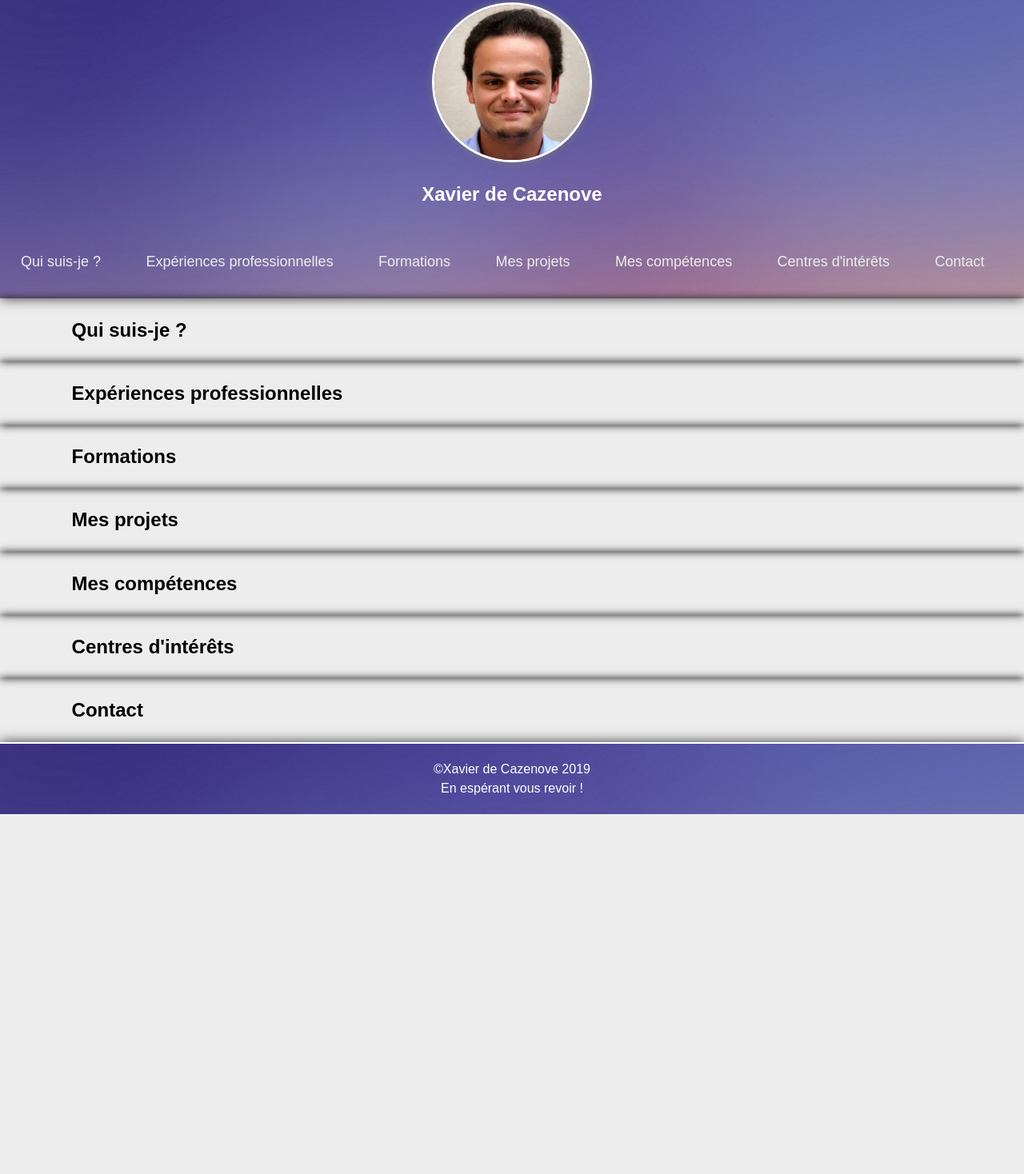
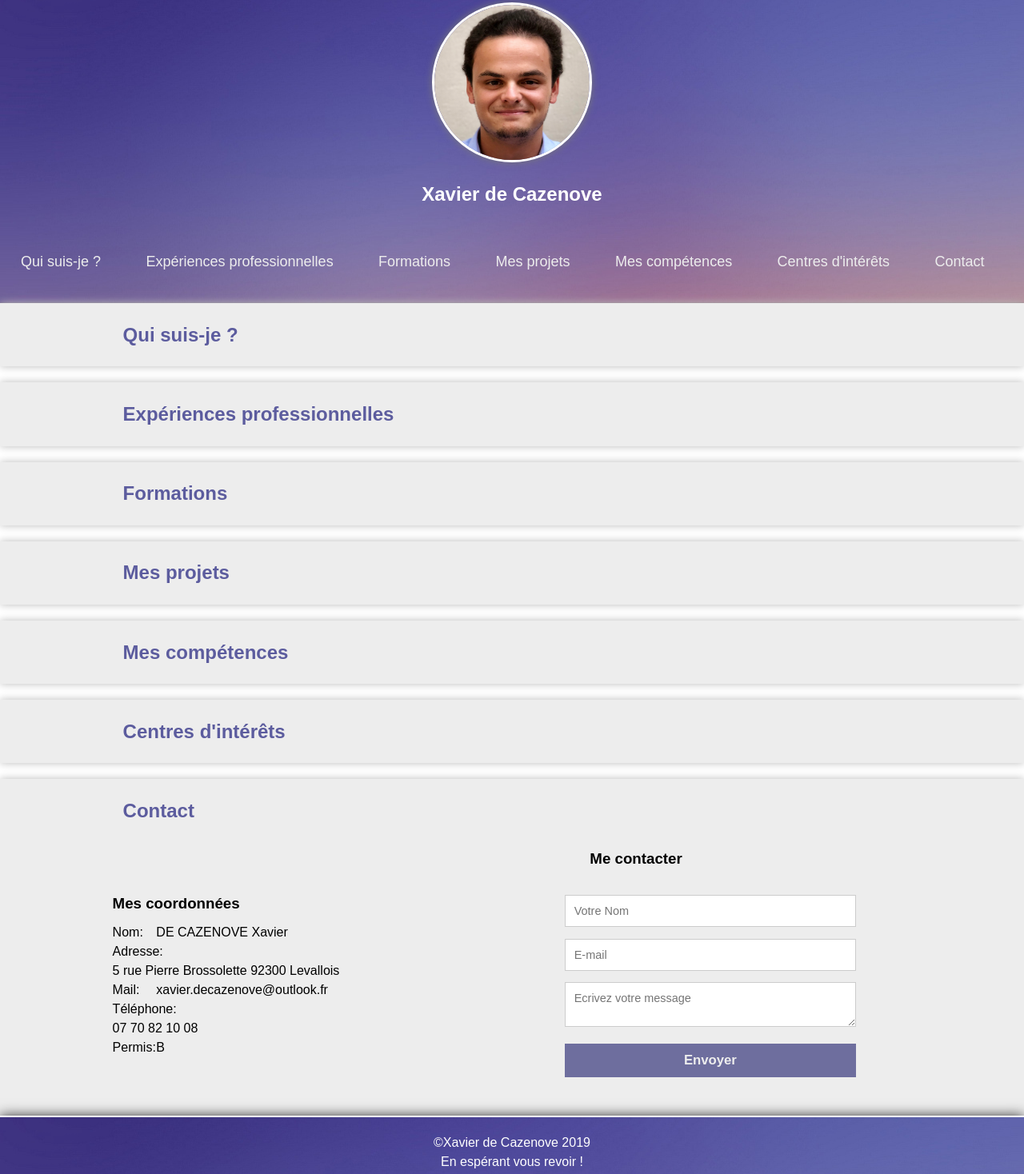
Before and after one commit to xavierdecazenove/18-19_TWOIng4_TP1, a plain HTML site: page index.html in a window 1280 px wide. Shown: the part 17-1485 px from the top of the page at 80% size. Before the commit the page ends 1035 px from the top, so only its background shows below. Drawn offline with nearby package versions, Linux system fonts and the light colour scheme.

Commit message:
Modèle section créer + section contact + référence à un élément d'une navbar

```diff
--- a/index.html
+++ b/index.html
@@ -12,50 +12,94 @@
         <h1 id="titre_pp">Xavier de Cazenove</h1>
         <nav>
             <ul>
-                <li><a href="">Qui suis-je ?</a></li>
-                <li><a href="">Expériences professionnelles</a></li>
-                <li><a href="">Formations</a></li>
-                <li><a href="">Mes projets</a></li>
-                <li><a href="">Mes compétences</a></li>
-                <li><a href="">Centres d'intérêts</a></li>
-                <li><a href="">Contact</a></li>
+                <li><a href="#about">Qui suis-je ?</a></li>
+                <li><a href="#exp_pro">Expériences professionnelles</a></li>
+                <li><a href="#formation">Formations</a></li>
+                <li><a href="#projet">Mes projets</a></li>
+                <li><a href="#competences">Mes compétences</a></li>
+                <li><a href="#centre_interet">Centres d'intérêts</a></li>
+                <li><a href="#contact">Contact</a></li>
             </ul>
         </nav>
     </header>
+
     <main>
+        <section>
             <header>
-            <h1>Qui suis-je ?</h1>
+                <h1 id="about">Qui suis-je ?</h1>
             </header>
-    </main>
-    <main>
+        </section>
+        <section>
             <header>
-            <h1>Expériences professionnelles</h1>
+                <h1 id="exp_pro">Expériences professionnelles</h1>
             </header>
-    </main>
-    <main>
+        </section>
+        <section>
             <header>
-            <h1>Formations</h1>
+                <h1 id="formation">Formations</h1>
             </header>
-    </main>
-    <main>
+        </section>
+        <section>
             <header>
-            <h1>Mes projets</h1>
+                <h1 id="projet">Mes projets</h1>
             </header>
-    </main>
-    <main>
+        </section>
+        <section>
             <header>
-            <h1>Mes compétences</h1>
+                <h1 id="competences">Mes compétences</h1>
             </header>
-    </main>
-    <main>
+        </section>
+        <section>
             <header>
-            <h1>Centres d'intérêts</h1>
+                <h1 id="centre_interet">Centres d'intérêts</h1>
             </header>
-    </main>
-    <main>
+        </section>
+        <section class="section_contact">
             <header>
-            <h1>Contact</h1>
+                <h1 id="contact">Contact</h1>
             </header>
+            <article>
+                <table style="width: 85%; padding-left: 5%">
+                    <tbody>
+                    <tr>
+                        <td>
+                            <h3>Mes coordonnées</h3>
+                            <div class="contact-flex">
+                                <p>Nom: </p>
+                                <p>DE CAZENOVE Xavier</p>
+                            </div>
+                            <div class="contact-flex">
+                                <p>Adresse: </p>
+                                <p>5 rue Pierre Brossolette 92300 Levallois</p>
+                            </div>
+                            <div class="contact-flex">
+                                <p>Mail: </p>
+                                <p>xavier.decazenove@outlook.fr</p>
+                            </div>
+                            <div class="contact-flex">
+                                <p>Téléphone: </p>
+                                <p>07 70 82 10 08</p>
+                            </div>
+                            <div class="contact-flex">
+                                <p>Permis: </p>
+                                <p>B</p>
+                        </td>
+                        <td>
+                            <h3>Me contacter</h3>
+                            <div class="form-style">
+                                <form>
+                                    <p><input type="text" name="field1" placeholder="Votre Nom" /></p>
+                                    <p><input type="email" name="field2" placeholder="E-mail" /></p>
+                                    <p><textarea name="field3" placeholder="Ecrivez votre message"></textarea></p>
+                                    <p><input type="submit" value="Envoyer" /></p>
+                                </form>
+                            </div>
+                        </td>
+                    </tr>
+                    </tbody>
+                </table>
+            </article>
+        </section>
     </main>
 
     <footer class="db">
--- a/style.css
+++ b/style.css
@@ -11,16 +11,30 @@ body {
 }
 
 header h1{
-    color: black;
+    color: rgb(92,92,158);
     font-size: 1.5em;
     width: 90%;
     margin: 0 auto;
     padding: 2%;
 }
 
+article h3{
+    color: black;
+    width: 80%;
+    margin: 0 auto;
+    padding: 2%;
+}
+
+section{
+    margin-bottom: 20px;
+    width: 100%;
+    background-color: #ededed;
+}
+
 main {
     width: 100%;
-    box-shadow: 0px 0px 10px #222;
+    box-shadow: 0px 0px 2px #777;
+    background-color: white;
 }
 
 
@@ -41,11 +55,22 @@ footer a{
 nav li {
     list-style-type: none;
     margin: 0;
-    padding: 0;
+    padding-bottom: 3px;
     display: inline-block;
     position: relative;
     font-size: 18px;
     color: #ededed;
+}
+
+/* Permet l'animation lorsque l'on passe la souris sur la navbar */
+nav li:after {
+    content: '';
+    display: block;
+    margin: auto;
+    height: 3px;
+    width: 0px;
+    background: transparent;
+    transition: width .5s ease, background-color .5s ease;
 }
 
 nav li a {
@@ -56,18 +81,15 @@ nav li a {
     display: inline-block;
     outline: 0;
     font-weight: 500;
+    border: hidden;
 }
 
+li:hover:after {
+    width: 100%;
+    background: white;
+}
 
-section {
-    display: flex;
-    flex-flow: row wrap;
-    justify-content: center;
-    width: 100%;
-    padding-bottom: 20px;
-    margin: 20px auto;
-    box-shadow: 0px 0px 10px #bbb;
-}
+/* Fin animation navbar */
 
 p{
     font-size: 1em;
@@ -82,8 +104,100 @@ a{
     width: 100%;
     padding: 20px 0px;
     background: url("img/fondImg.jpg") #4f4f4f;
-    box-shadow: 0px 0px 15px #333;
+    box-shadow: 0px 0px 15px #333333;
 }
+
+.section_contact{
+    width: 100%;
+    background-color: #ededed;
+    margin-bottom: 0;
+    padding-bottom: 20px;
+}
+
+.contact-flex{
+    display: flex;
+    flex-flow: row wrap;
+    align-items: center;
+    padding-left: 12%;
+}
+.contact-flex p:first-child{
+    flex: 0 0 10%;
+}
+.contact-flex p:last-child{
+    flex: 0 0 90%;
+}
+
+.reseau_social{
+    display: flex;
+    justify-content: space-around;
+    margin: 10px auto 0px auto;
+}
+
+.reseau_social img{
+    width: 40px;
+    height: 40px;
+}
+
+/* Style pour le form */
+.form-style{
+    font: 95% Arial, Helvetica, sans-serif;
+    max-width: 400px;
+    margin: 10px auto;
+    padding: 16px;
+    background: rgb(237,237,237);
+}
+
+.form-style input[type="text"],
+.form-style input[type="date"],
+.form-style input[type="datetime"],
+.form-style input[type="email"],
+.form-style input[type="number"],
+.form-style input[type="search"],
+.form-style input[type="time"],
+.form-style input[type="url"],
+.form-style textarea,
+.form-style select
+{
+    width: 100%;
+    background: #fff;
+    margin-bottom: 4%;
+    border: 1px solid #ccc;
+    padding: 3%;
+    color: #555;
+    font: 95% Arial, Helvetica, sans-serif;
+}
+
+.form-style input[type="text"]:focus,
+.form-style input[type="date"]:focus,
+.form-style input[type="datetime"]:focus,
+.form-style input[type="email"]:focus,
+.form-style input[type="number"]:focus,
+.form-style input[type="search"]:focus,
+.form-style input[type="time"]:focus,
+.form-style input[type="url"]:focus,
+.form-style textarea:focus,
+.form-style select:focus
+{
+    box-shadow: 0 0 5px rgb(92,92,158);
+    padding: 3%;
+    border: 1px solid rgb(92,92,158);
+}
+
+.form-style input[type="submit"]{
+    text-align: center;
+    font-size: 1.1em;
+    font-weight: bold;
+    width: 100%;
+    border: none;
+    padding: 3%;
+    background: rgb(110,110,158);;
+    color: #ededed;
+}
+
+.form-style input[type="submit"]:hover{
+    background: rgb(92,92,158);
+}
+/* Fin style pour le form */
 
 
 #photo_profil{
@@ -98,7 +212,6 @@ a{
     margin-top: 0px;
 }
 
-
 #titre_pp{
     color: white;
     font-size: 1.5em;
@@ -107,3 +220,13 @@ a{
     text-align: center;
     padding: 2%;
 }
+
+@media screen and (min-width: 980px){
+    section{
+        width: 100%;
+        box-shadow: 0px 0px 10px #bbb;
+    }
+    header h1{
+        width: 80%;
+    }
+}
```
Lines whose indentation alone changed are shown as unchanged.
